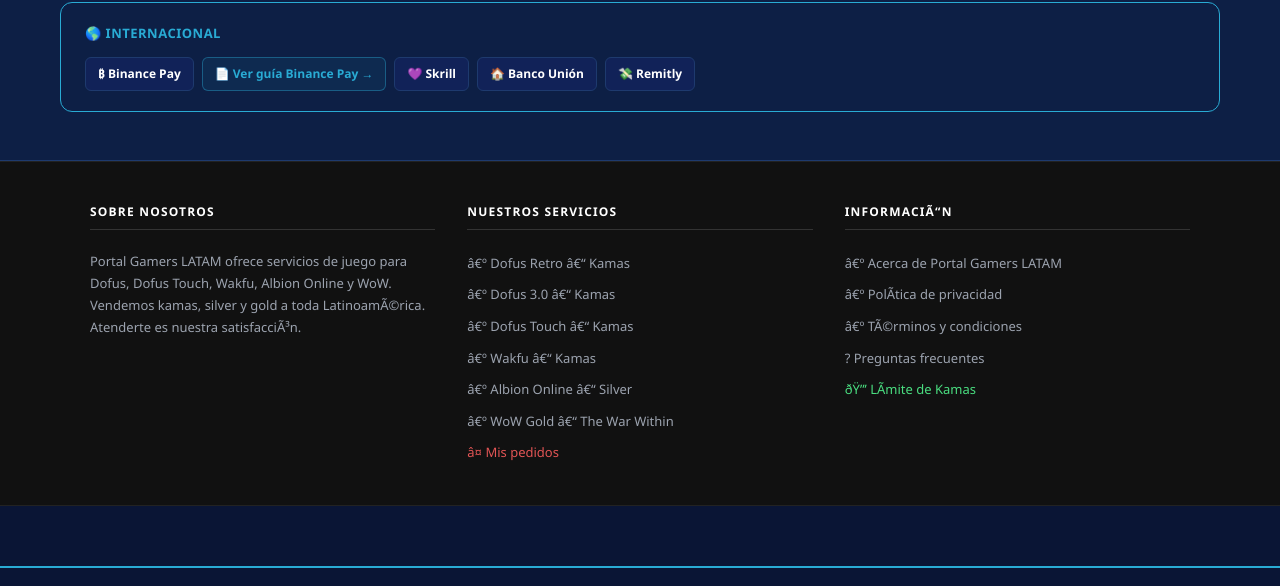
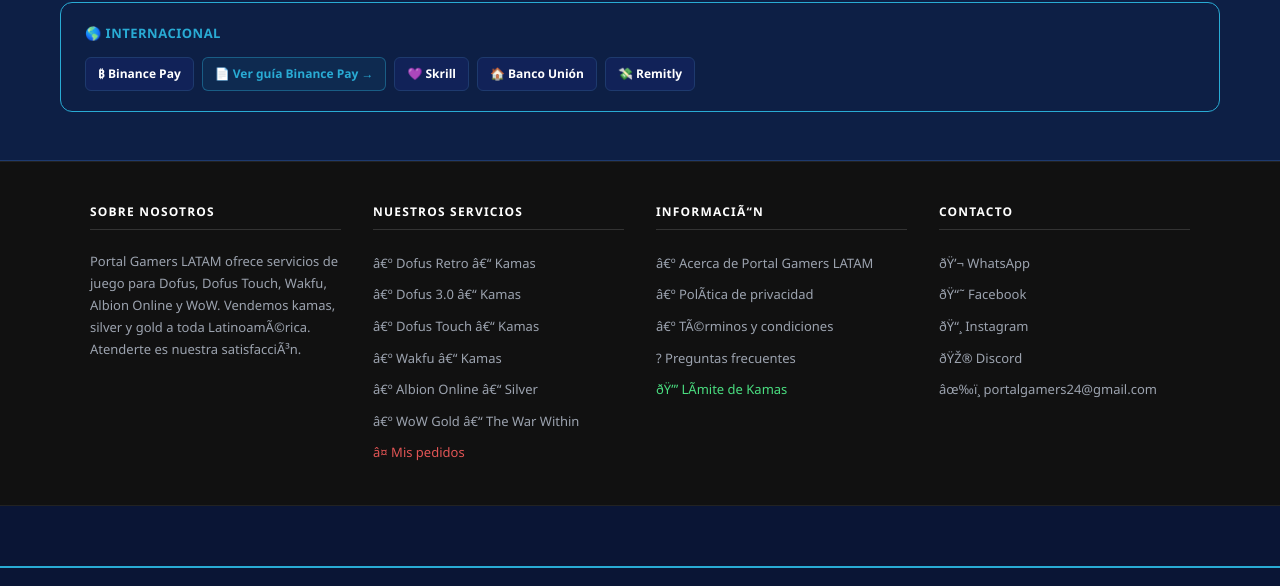
Before and after one commit to portalgamers2024-pixel/portal-gamers, a website: page public/index.html in a window 1280 px wide. Shown: the part 3094-3680 px from the top of the page. Drawn offline with Linux system fonts and the light colour scheme; no server answers.

Commit message:
feat: add contacto column to info-bar

```diff
--- a/public/css/style.css
+++ b/public/css/style.css
@@ -1834,5 +1834,5 @@
 /* Guía límite kamas */
 .check-list{list-style:none;padding:0;margin:.5rem 0 0;display:flex;flex-direction:column;gap:10px}.check-list li{display:flex;align-items:flex-start;gap:10px;font-size:14px;color:#9ca3af;line-height:1.6}.check-list .ck{color:#22c55e;flex-shrink:0;font-size:15px}.cta-wa{display:inline-flex;align-items:center;gap:8px;background:#7c3aed;color:#fff;text-decoration:none;font-weight:500;font-size:15px;padding:12px 22px;border-radius:8px;margin-top:1rem;transition:background .2s}.cta-wa:hover{background:#6d28d9}.guide-link{display:inline-block;margin-top:1rem;color:#a78bfa;text-decoration:none;font-weight:500;font-size:14px}.guide-link:hover{text-decoration:underline}
 
-/* ─── Info bar (footer informativo 3 columnas) ───────────────────── */
-.info-bar{background:#111;border-top:1px solid #222;border-bottom:1px solid #222;padding:2.5rem 1rem}.info-bar-container{max-width:1100px;margin:0 auto;display:grid;grid-template-columns:repeat(3,1fr);gap:2rem}.info-bar-col{display:flex;flex-direction:column;gap:8px}.info-bar-title{font-size:12px;font-weight:700;color:#fff;letter-spacing:.1em;margin:0 0 12px;text-transform:uppercase;border-bottom:1px solid #333;padding-bottom:8px}.info-bar-text{font-size:13px;color:#9ca3af;line-height:1.7;margin:0}.info-bar-list{list-style:none;padding:0;margin:0;display:flex;flex-direction:column;gap:6px}.info-bar-list a{font-size:13px;color:#9ca3af;text-decoration:none;transition:color .2s}.info-bar-list a:hover{color:#a78bfa}.info-bar-highlight{color:#e25555!important}.info-bar-green{color:#4ade80!important}@media(max-width:768px){.info-bar-container{grid-template-columns:1fr;gap:1.5rem}}
+/* ─── Info bar (footer informativo 4 columnas) ───────────────────── */
+.info-bar{background:#111;border-top:1px solid #222;border-bottom:1px solid #222;padding:2.5rem 1rem}.info-bar-container{max-width:1100px;margin:0 auto;display:grid;grid-template-columns:repeat(4,1fr);gap:2rem}.info-bar-col{display:flex;flex-direction:column;gap:8px}.info-bar-title{font-size:12px;font-weight:700;color:#fff;letter-spacing:.1em;margin:0 0 12px;text-transform:uppercase;border-bottom:1px solid #333;padding-bottom:8px}.info-bar-text{font-size:13px;color:#9ca3af;line-height:1.7;margin:0}.info-bar-list{list-style:none;padding:0;margin:0;display:flex;flex-direction:column;gap:6px}.info-bar-list a{font-size:13px;color:#9ca3af;text-decoration:none;transition:color .2s}.info-bar-list a:hover{color:#a78bfa}.info-bar-highlight{color:#e25555!important}.info-bar-green{color:#4ade80!important}@media(max-width:768px){.info-bar-container{grid-template-columns:repeat(2,1fr);gap:1.5rem}}
--- a/public/index.html
+++ b/public/index.html
@@ -625,6 +625,16 @@
         <li><a href="/limite-kamas.html" class="info-bar-green">🔒 Límite de Kamas</a></li>
       </ul>
     </div>
+    <div class="info-bar-col">
+      <h3 class="info-bar-title">CONTACTO</h3>
+      <ul class="info-bar-list">
+        <li><a href="https://wa.me/573223427456" target="_blank">💬 WhatsApp</a></li>
+        <li><a href="https://www.facebook.com/share/18P3NJ7ne3/?mibextid=wwXIfr" target="_blank">📘 Facebook</a></li>
+        <li><a href="https://www.instagram.com/portalgamerslatam?igsh=MWgxNDMzc3RzYzl5Yw%3D%3D&utm_source=qr" target="_blank">📸 Instagram</a></li>
+        <li><a href="https://discord.gg/GnkfWQP8" target="_blank">🎮 Discord</a></li>
+        <li><a href="mailto:portalgamers24@gmail.com">✉️ portalgamers24@gmail.com</a></li>
+      </ul>
+    </div>
   </div>
 </section>
 
```
